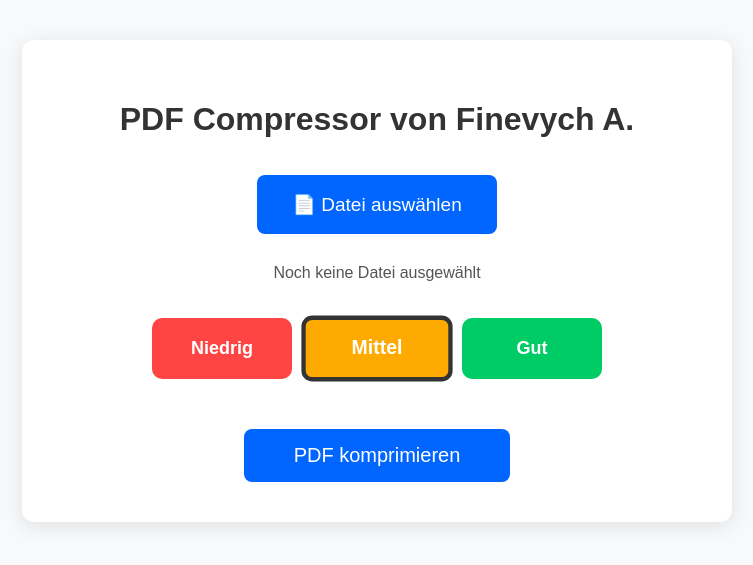
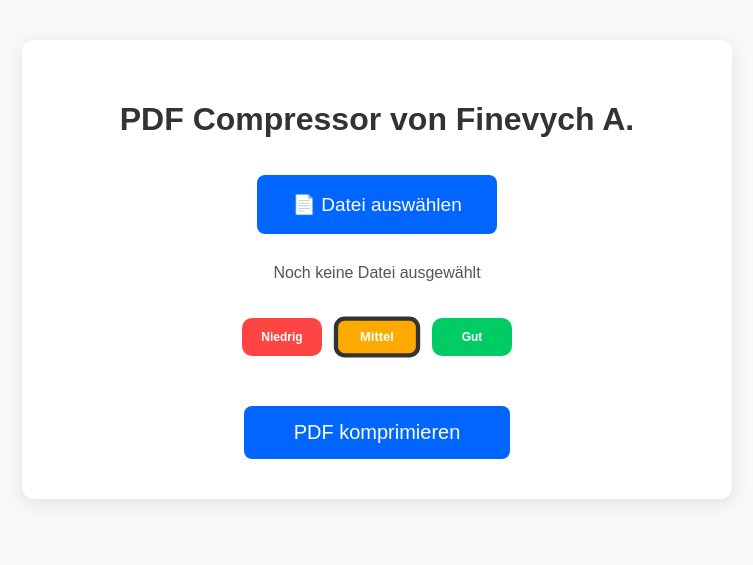
Before and after one commit to fin325/pdf-compressor-web, a Flask app: page / in a window 1280 px wide. Shown: the top 565 px of the page, without its empty margins (263-1016 px from the left). Run offline with Flask 3, Linux system fonts and the light colour scheme.

Commit message:
Update index.html

```diff
--- a/templates/index.html
+++ b/templates/index.html
@@ -50,13 +50,13 @@
             margin: 30px 0;
         }
         .quality-btn {
-            padding: 16px 32px;
-            font-size: 18px;
+            padding: 8px 16px;
+            font-size: 12px;
             border: none;
             border-radius: 10px;
             cursor: pointer;
             font-weight: bold;
-            min-width: 140px;
+            min-width: 80px;
         }
         .low    { background-color: #ff4444; color: white; }
         .medium { background-color: #ffaa00; color: white; }
```
